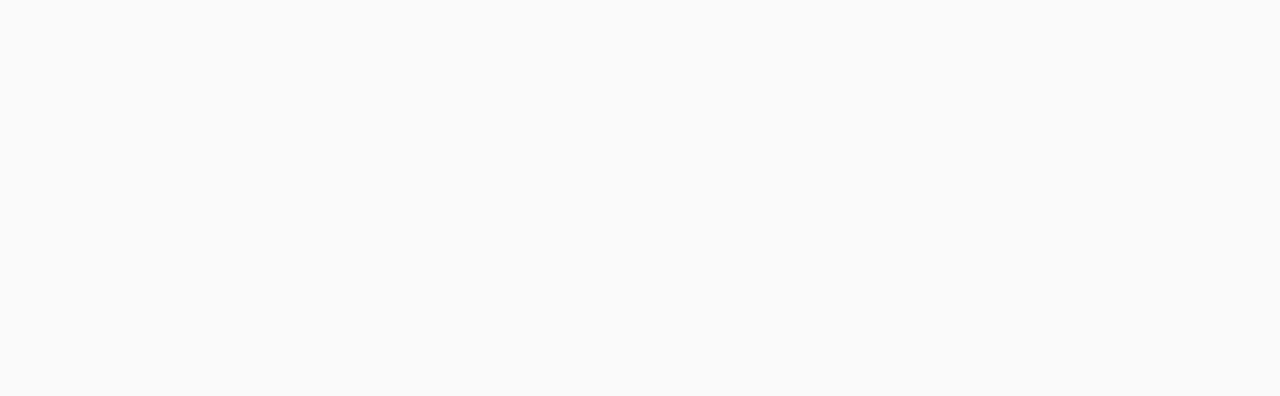
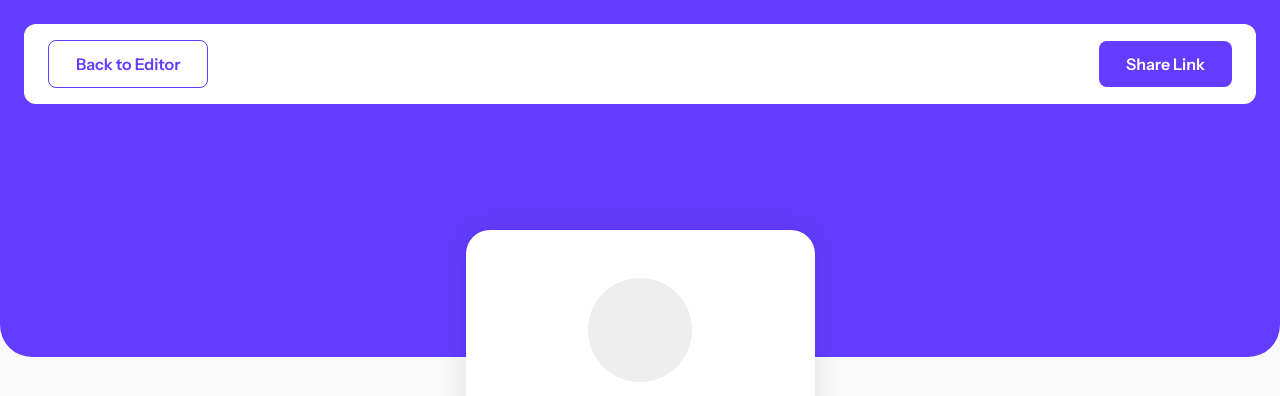
Before and after one commit to Grind3189/link-sharing-client, a React (Vite) app: page /preview in a window 1280 px wide. Before the commit this address had no page. Shown: the top 396 px of the page. Built offline with nearby package versions, Linux system fonts and the light colour scheme.

Commit message:
added preview page

```diff
--- a/src/App.tsx
+++ b/src/App.tsx
@@ -4,6 +4,7 @@
 import Layout from './components/layout/Layout'
 import Home from './pages/Home'
 import Profile from './pages/Profile'
+import Preview from './pages/Preview'
 function App() {
 
   return (
@@ -14,6 +15,7 @@
         <Route index element={<Home />} />
         <Route path='/profile' element={<Profile />} />
       </Route>
+      <Route path='/preview' element={<Preview />} />
     </Routes>
   )
 }
--- /dev/null
+++ b/src/pages/Preview.tsx
@@ -0,0 +1,66 @@
+import { Link } from "react-router-dom";
+import { LinkContext } from "../context/LinkContextProvider";
+import { ProfileContext } from "../context/ProfileContextProvider";
+import { useContext } from "react";
+import MockupList from "../components/mockup/MockupList";
+
+function Preview() {
+  const { linksData } = useContext(LinkContext);
+  const { profileDetails } = useContext(ProfileContext);
+  console.log(linksData)
+  return (
+    <main className="px-6 py-4 md:p-6">
+      <div className="fixed left-0 right-0 top-0 z-[-10] h-[357px] rounded-b-[32px] bg-purple-300 max-md:hidden" />
+      <nav className="mb-[76px] flex items-center justify-between rounded-xl font-semibold md:mb-[126px] md:bg-white md:px-6 md:py-4">
+        <Link
+          to="/"
+          className="rounded-lg border border-purple-300 px-[27px] py-[11px] text-purple-300"
+        >
+          Back to Editor
+        </Link>
+        <Link
+          to=""
+          className="rounded-lg bg-purple-300 px-[27px] py-[11px] text-white"
+        >
+          Share Link
+        </Link>
+      </nav>
+
+      <section className="flex flex-col items-center md:mx-auto md:w-[349px] md:rounded-3xl md:bg-white md:py-12 md:shadow-grey">
+        <div className="mb-[25px]">
+          {profileDetails.image.url ? (
+            <img
+              src={profileDetails.image.url}
+              alt="profile picture"
+              className="h-[104px] w-[104px] rounded-[50%] border-4 border-purple-300"
+            />
+          ) : (
+            <div className="h-[104px] w-[104px] rounded-[50%] bg-[#EEEEEE]" />
+          )}
+        </div>
+
+        {profileDetails.name ? (
+          <h1 className="mb-2 text-heading_m font-bold text-grey-300">
+            {profileDetails.name} {profileDetails.lastname}
+          </h1>
+        ) : (
+          <div className="mb-2 h-[45px] w-[50%] rounded-full bg-[#EEEEEE]" />
+        )}
+
+        {profileDetails.email ? (
+          <span className="mb-14 text-grey-200">{profileDetails.email}</span>
+        ) : (
+          <div className="mb-14 h-5 w-[35%] rounded-full bg-[#EEEEEE]" />
+        )}
+
+        <div>
+          {linksData.map((linkInfo, index) => {
+            return <MockupList linkInfo={linkInfo} key={index} />;
+          })}
+        </div>
+      </section>
+    </main>
+  );
+}
+
+export default Preview;
```
